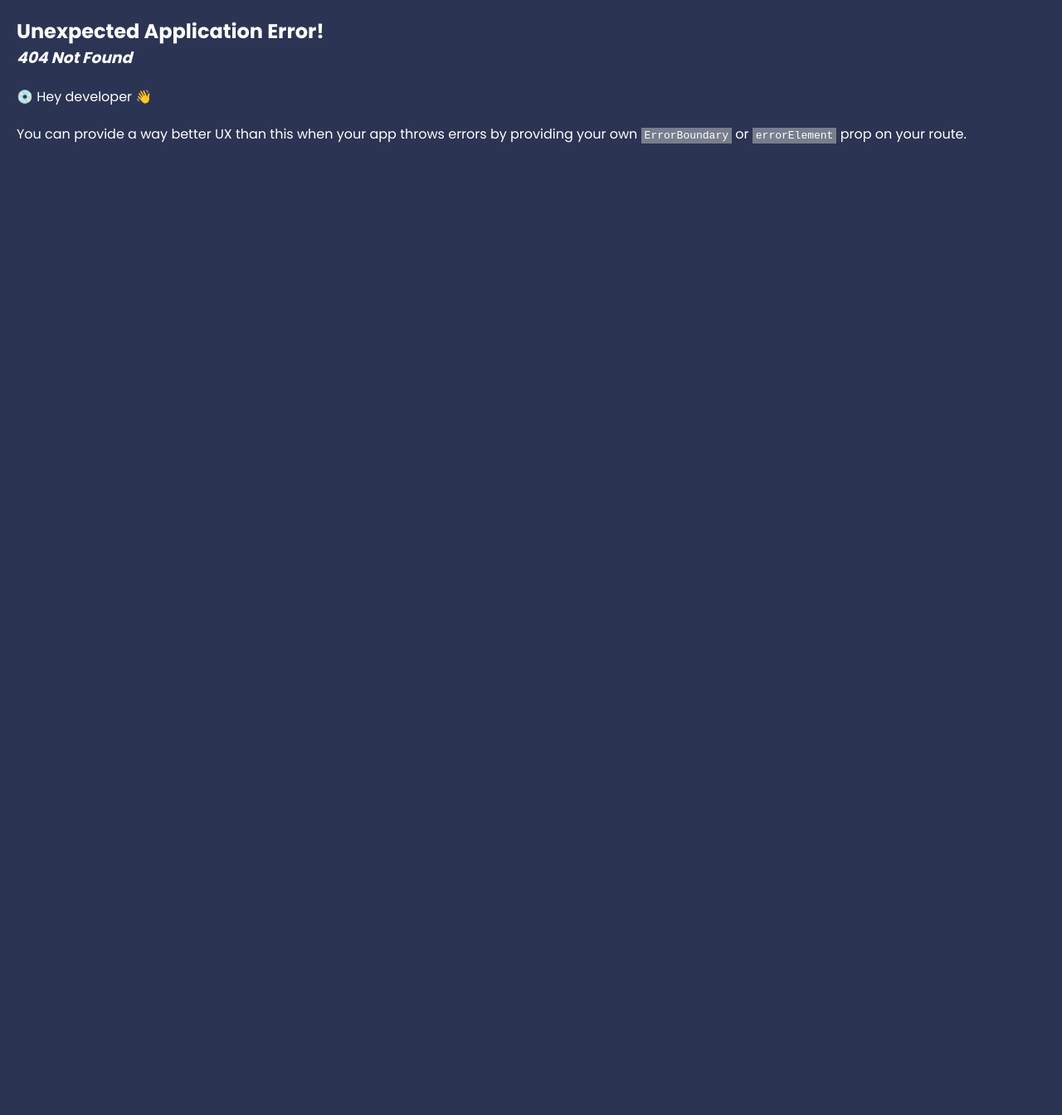
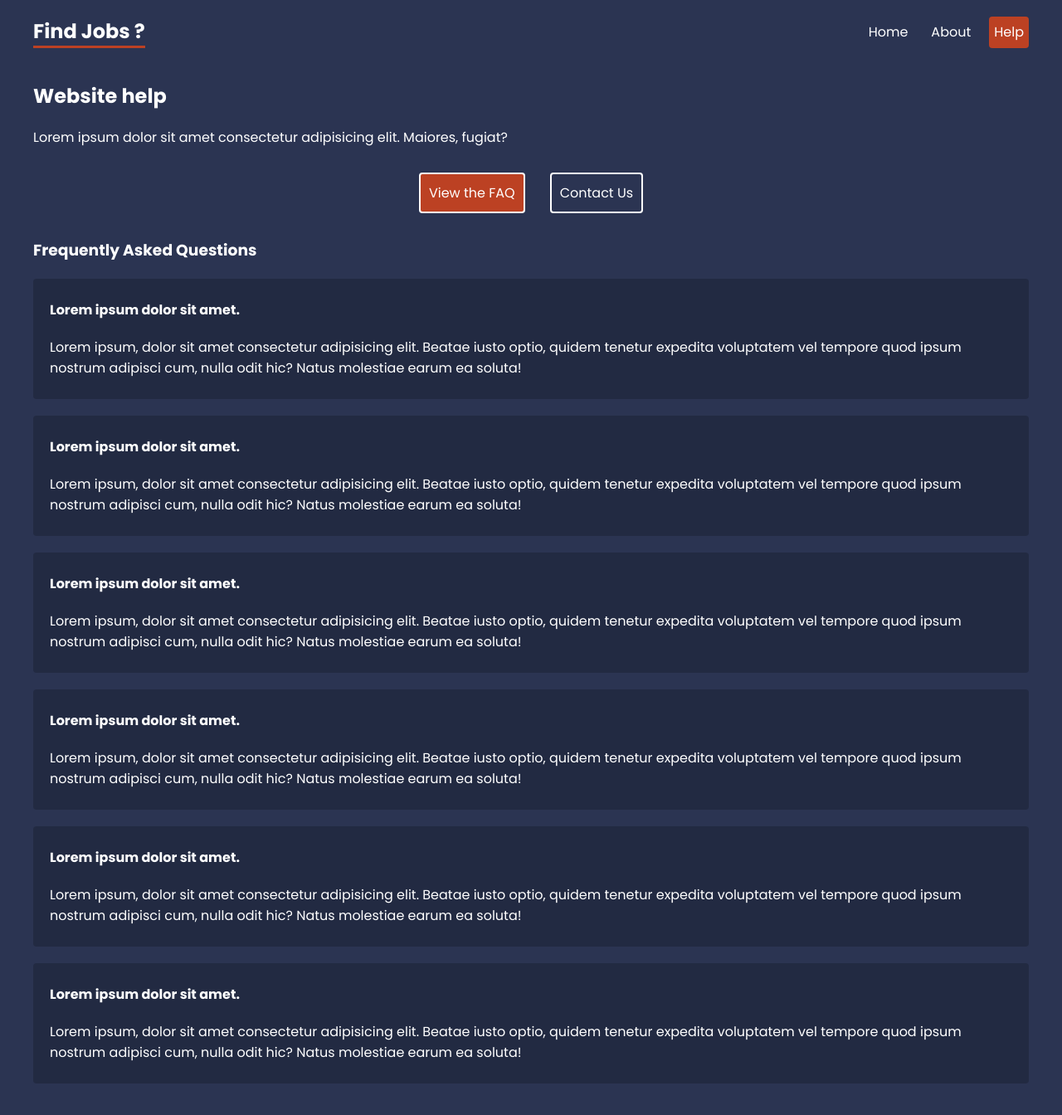
Before and after one commit to Ankush2107/React-Router-Project, a React (Vite) app: page /help/faq in a window 1280 px wide. Before the commit this address had no page. Shown: the top 1344 px of the page at 83% size. Before the commit the page ends 800 px from the top, so only its background shows below. Built offline with nearby package versions, Linux system fonts and the light colour scheme.

Commit message:
added helplayout in the app

```diff
--- a/src/App.jsx
+++ b/src/App.jsx
@@ -1,26 +1,34 @@
-import { createBrowserRouter, Route, createRoutesFromElements, RouterProvider } from "react-router-dom"
+import { createBrowserRouter, Route, createRoutesFromElements, RouterProvider } from "react-router-dom";
 
 // pages
 import Home from "./pages/Home/Home"
 import About from "./pages/About/About"
 
 // layouts
-import RootLayouts from "./layouts/RootLayouts"
+import RootLayouts from "./layouts/RootLayout"
+import HelpLayout from "./layouts/HelpLayout"
+import Faq from "./pages/help/Faq"
+import Contact from "./pages/help/Contact"
 
 const router = createBrowserRouter(
   createRoutesFromElements(
     <Route path="/" element={<RootLayouts/>}>
-      <Route path="/" element={<Home/>} />
+
+      <Route index element={<Home/>} />
       <Route path="about" element={<About/>} />
+
+      <Route path="help" element={<HelpLayout/>} >
+        <Route path="faq" element={<Faq/>} />
+        <Route path="contact" element={<Contact/>} />
+      </Route>
+
     </Route>
   )
 )
 
 function App() {
   return (
-
       <RouterProvider router={router} />
-
   )
 }
 
--- /dev/null
+++ b/src/layouts/HelpLayout.jsx
@@ -0,0 +1,19 @@
+import { NavLink, Outlet } from "react-router-dom"
+
+function HelpLayout() {
+  return (
+    <div className="help-layout">
+        <h2>Website help</h2>
+        <p>Lorem ipsum dolor sit amet consectetur adipisicing elit. Maiores, fugiat?</p>
+
+        <nav>
+            <NavLink to="faq">View the FAQ</NavLink>
+            <NavLink to="contact">Contact Us</NavLink>
+        </nav>
+
+        <Outlet/>
+    </div>
+  )
+}
+
+export default HelpLayout
--- a/src/layouts/RootLayouts.jsx
+++ b/src/layouts/RootLayout.jsx
@@ -2,12 +2,13 @@
 
 function RootLayouts() {
   return (
-    <div className="root layout">
+    <div className="root-layout">
         <header>
             <nav>
                 <h1>Find Jobs ?</h1>
                 <NavLink to='/'>Home</NavLink>
                 <NavLink to="about">About</NavLink>
+                <NavLink to="help">Help</NavLink>
             </nav>
         </header>
         <main>
--- /dev/null
+++ b/src/pages/help/Contact.jsx
@@ -0,0 +1,20 @@
+function Contact() {
+  return (
+    <div className="contact">
+      <h3>Contact Us</h3>
+      <form>
+        <label>
+            <span>Your email: </span>
+            <input type="email" name="email" required />
+        </label>
+        <label>
+            <span>Your message: </span>
+            <textarea name="message" required></textarea>
+        </label>
+        <button>Submit</button>
+      </form>
+    </div>
+  )
+}
+
+export default Contact
--- /dev/null
+++ b/src/pages/help/Faq.jsx
@@ -0,0 +1,41 @@
+function Faq() {
+  return (
+    <div className="faq">
+
+      <h3>Frequently Asked Questions</h3>
+
+      <div className="question">
+        <p><strong>Lorem ipsum dolor sit amet.</strong></p>
+        <p>Lorem ipsum, dolor sit amet consectetur adipisicing elit. Beatae iusto optio, quidem tenetur expedita voluptatem vel tempore quod ipsum nostrum adipisci cum, nulla odit hic? Natus molestiae earum ea soluta!</p>
+      </div>
+
+      <div className="question">
+        <p><strong>Lorem ipsum dolor sit amet.</strong></p>
+        <p>Lorem ipsum, dolor sit amet consectetur adipisicing elit. Beatae iusto optio, quidem tenetur expedita voluptatem vel tempore quod ipsum nostrum adipisci cum, nulla odit hic? Natus molestiae earum ea soluta!</p>
+      </div>
+
+      <div className="question">
+        <p><strong>Lorem ipsum dolor sit amet.</strong></p>
+        <p>Lorem ipsum, dolor sit amet consectetur adipisicing elit. Beatae iusto optio, quidem tenetur expedita voluptatem vel tempore quod ipsum nostrum adipisci cum, nulla odit hic? Natus molestiae earum ea soluta!</p>
+      </div>
+
+      <div className="question">
+        <p><strong>Lorem ipsum dolor sit amet.</strong></p>
+        <p>Lorem ipsum, dolor sit amet consectetur adipisicing elit. Beatae iusto optio, quidem tenetur expedita voluptatem vel tempore quod ipsum nostrum adipisci cum, nulla odit hic? Natus molestiae earum ea soluta!</p>
+      </div>
+
+      <div className="question">
+        <p><strong>Lorem ipsum dolor sit amet.</strong></p>
+        <p>Lorem ipsum, dolor sit amet consectetur adipisicing elit. Beatae iusto optio, quidem tenetur expedita voluptatem vel tempore quod ipsum nostrum adipisci cum, nulla odit hic? Natus molestiae earum ea soluta!</p>
+      </div>
+
+      <div className="question">
+        <p><strong>Lorem ipsum dolor sit amet.</strong></p>
+        <p>Lorem ipsum, dolor sit amet consectetur adipisicing elit. Beatae iusto optio, quidem tenetur expedita voluptatem vel tempore quod ipsum nostrum adipisci cum, nulla odit hic? Natus molestiae earum ea soluta!</p>
+      </div>
+
+    </div>
+  )
+}
+
+export default Faq;
```
